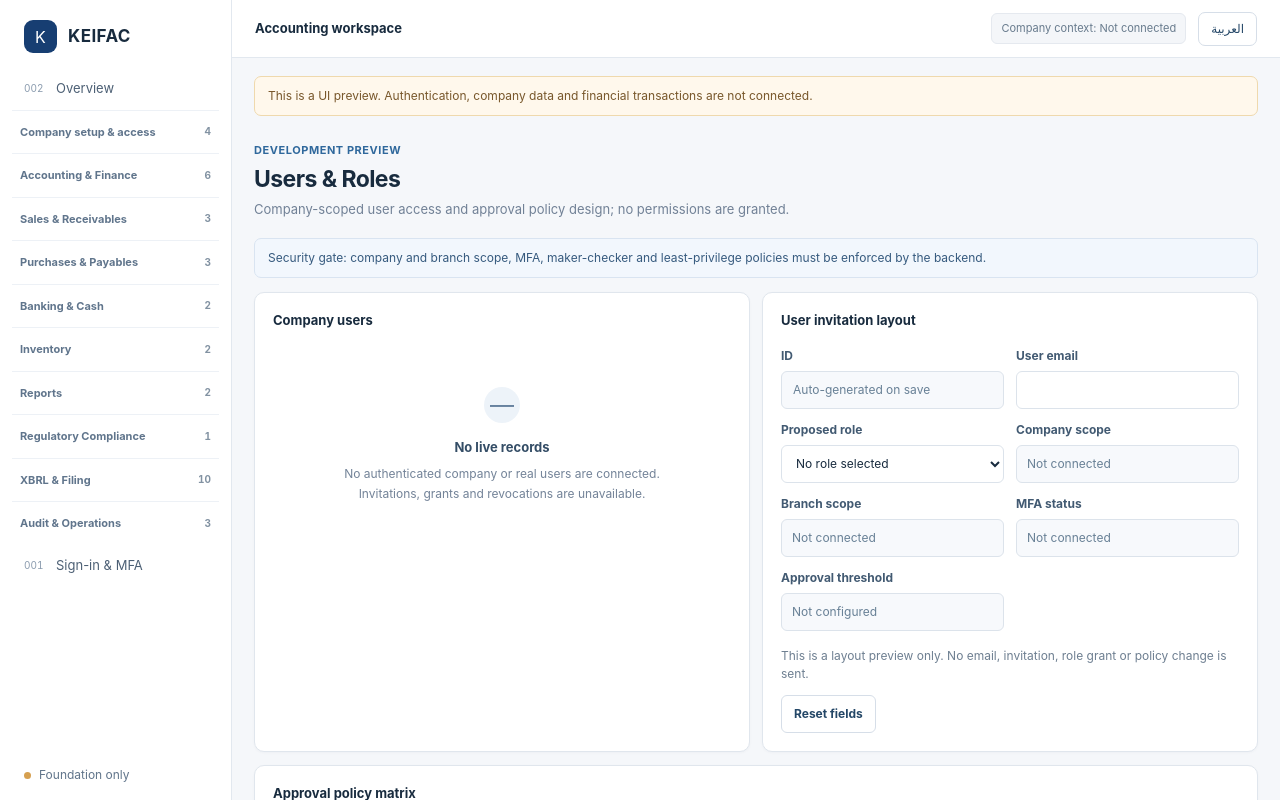
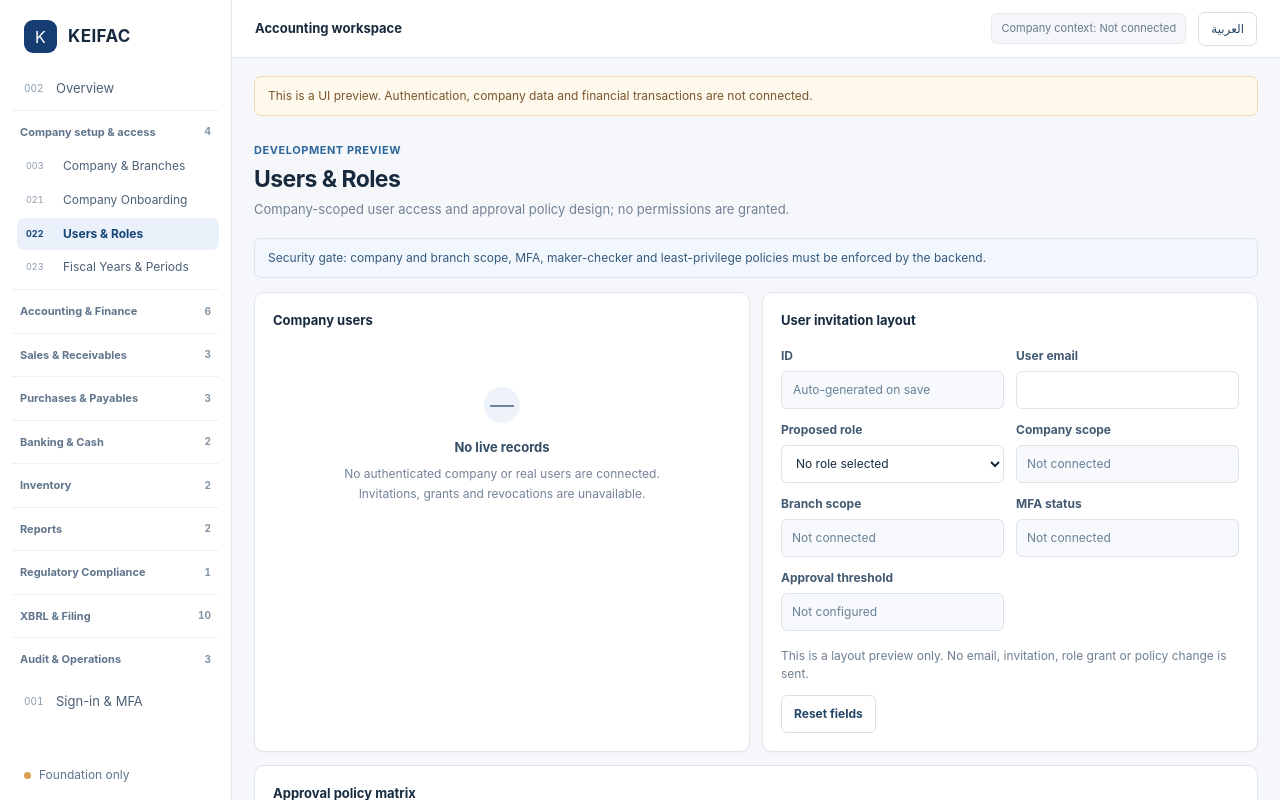
Before and after one commit to dharmendra1031/ACCOUNTING-XBRL-COMPLIANCE-SUITE, a React (Vite) app in the folder src/Keifac.Web/: page /access in a window 1280 px wide. Shown: the top 800 px of the page. Built offline with nearby package versions, Linux system fonts and the light colour scheme.

Commit message:
fix(web): use supported details open attribute for screen navigation

```diff
--- a/src/Keifac.Web/src/app/AppShell.tsx
+++ b/src/Keifac.Web/src/app/AppShell.tsx
@@ -60,7 +60,7 @@ export function AppShell({ t, language, onLanguageChange, children }: Props) {
           </NavLink>
           {groups.map((group) => (
             <details className="nav-section" key={group.id}
-              defaultOpen={group.items.some((item) => item.path === location.pathname)}>
+              open={group.items.some((item) => item.path === location.pathname) || undefined}>
               <summary>{group.label}<span className="nav-section-count">{group.items.length}</span></summary>
               <div className="nav-section-links">
                 {group.items.map((item) => (
```
